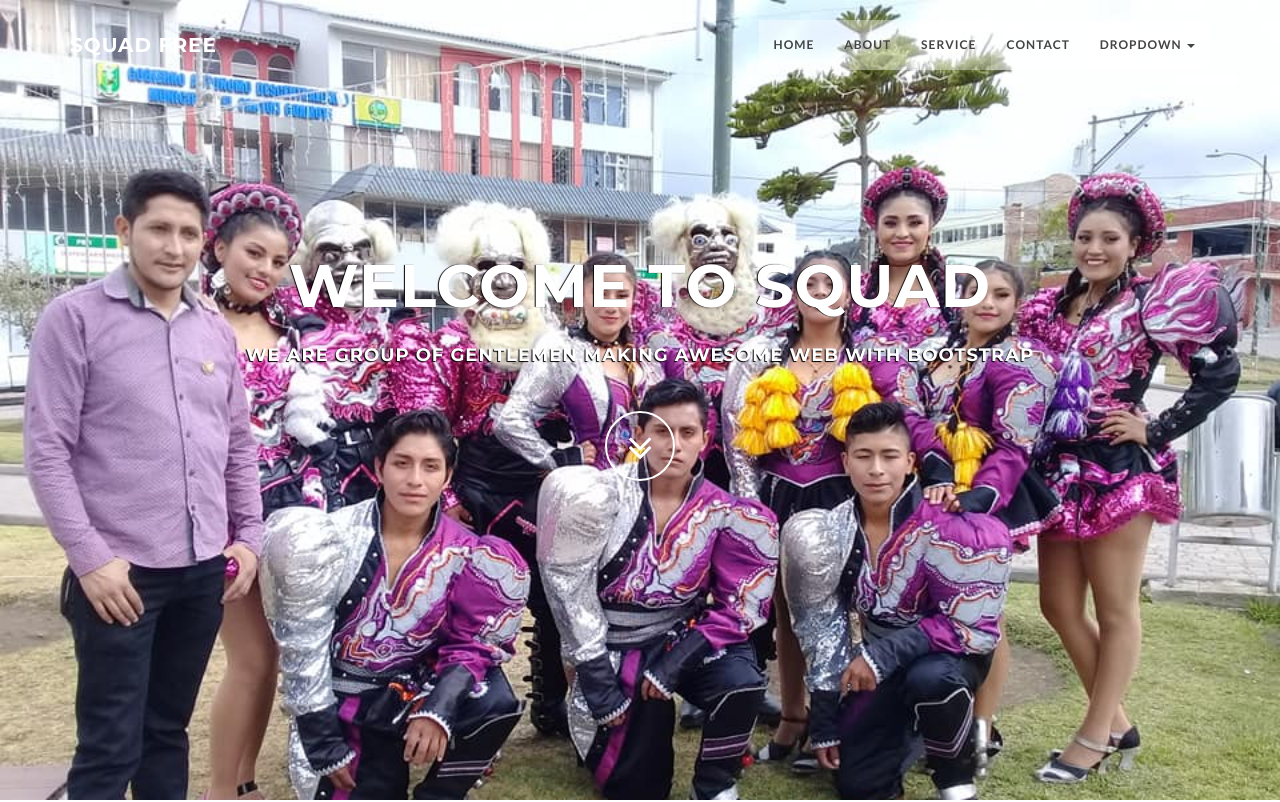
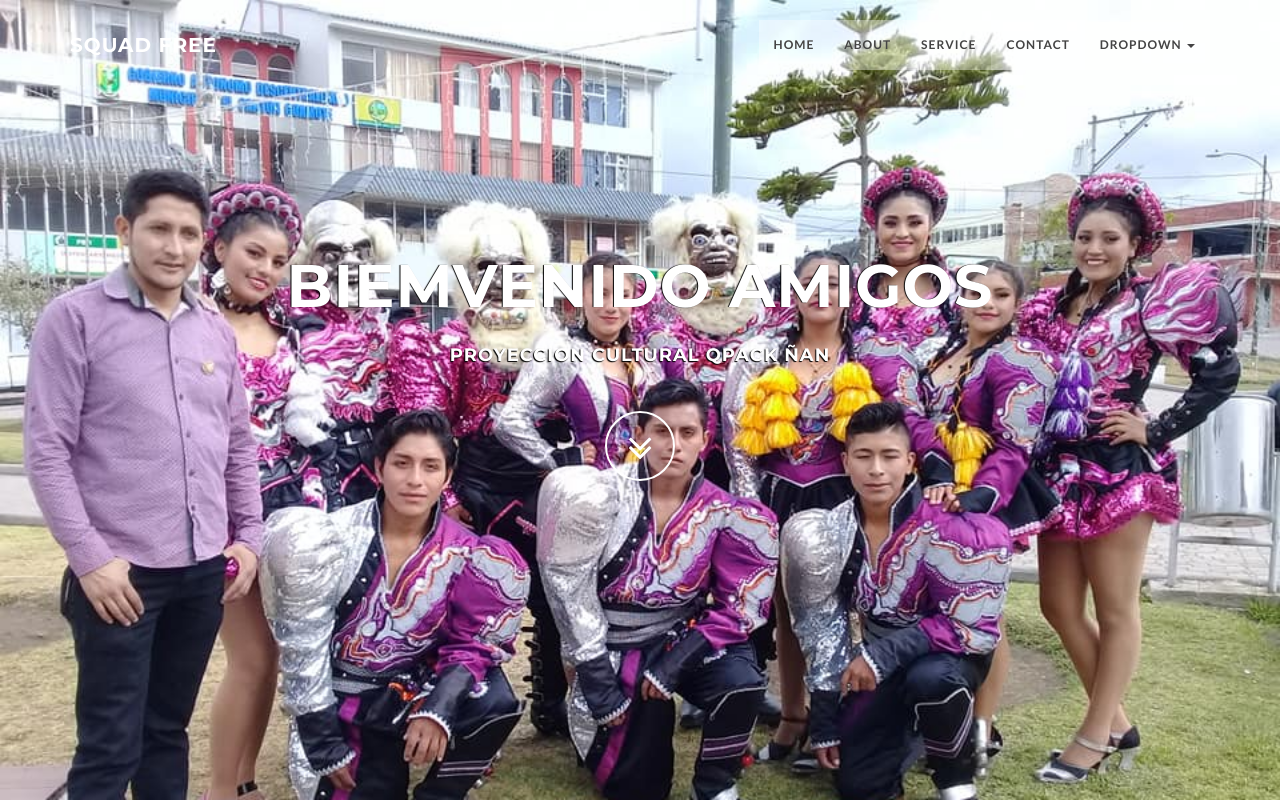
Before and after one commit to Daniels369/PCQ-, a plain HTML site: page index.html in a window 1280 px wide. Shown: the top 802 px of the page. Drawn offline with Linux system fonts and the light colour scheme.

Commit message:
Update index.html

```diff
--- a/index.html
+++ b/index.html
@@ -71,8 +71,8 @@
   <section id="intro" class="intro">
 
     <div class="slogan">
-      <h2>WELCOME TO <span class="text_color">SQUAD</span> </h2>
-      <h4>WE ARE GROUP OF GENTLEMEN MAKING AWESOME WEB WITH BOOTSTRAP</h4>
+      <h2>BIEMVENIDO <span class="text_color">AMIGOS</span> </h2>
+      <h4>PROYECCION CULTURAL QPACK ÑAN</h4>
     </div>
     <div class="page-scroll">
       <a href="#service" class="btn btn-circle">
```
